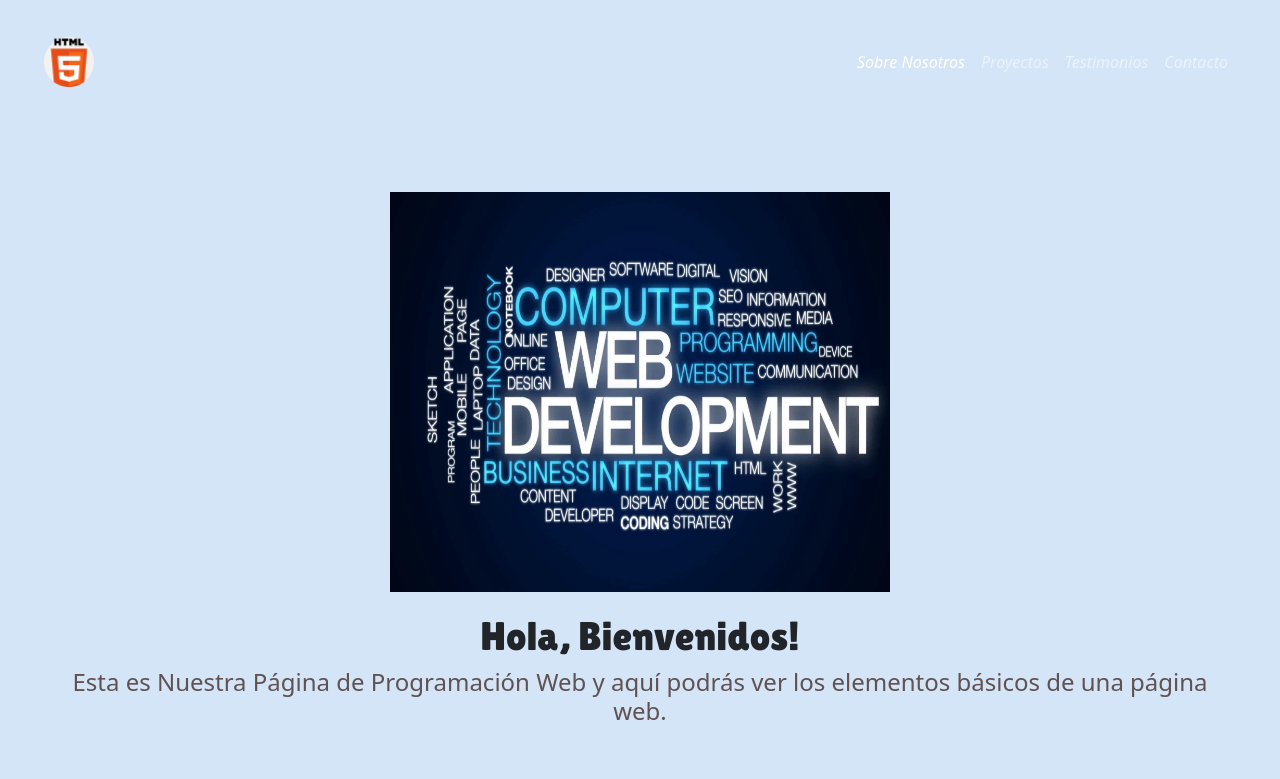
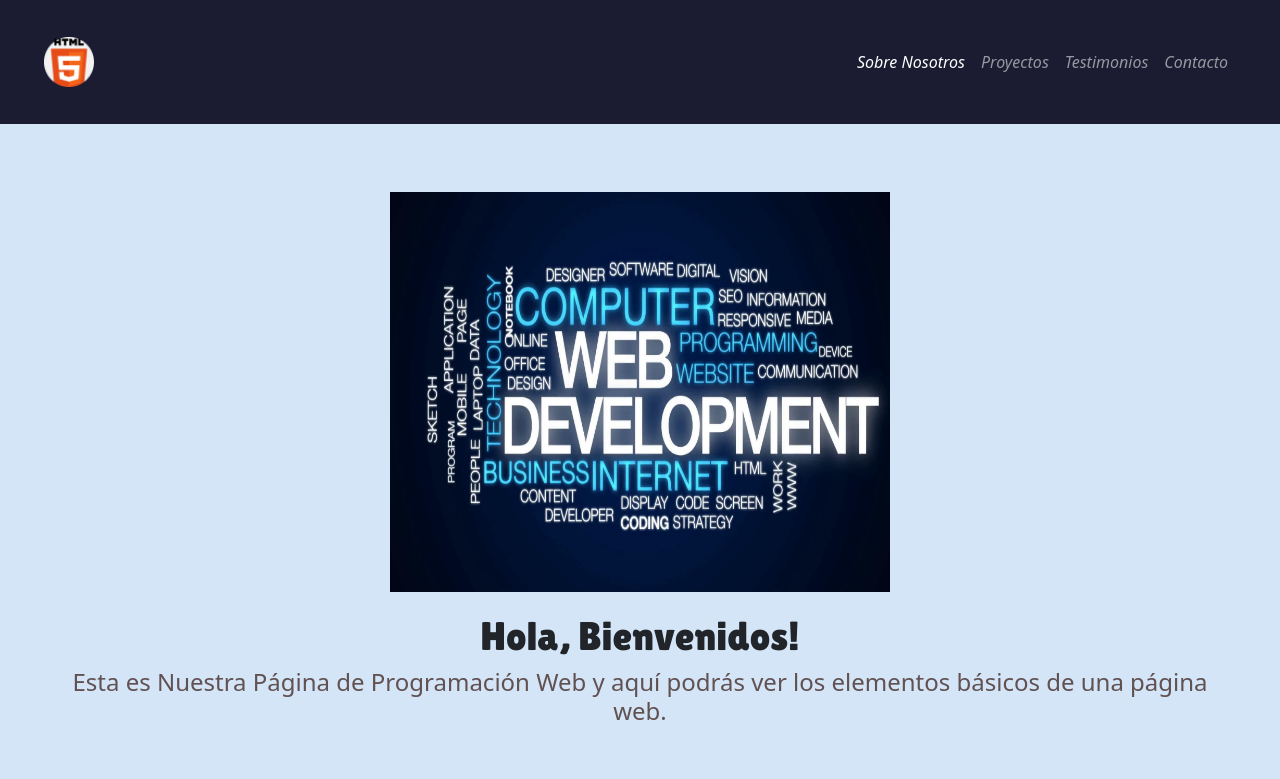
Before and after one commit to johannaerr/johannaerr.github.io, a plain HTML site: page index.html in a window 1280 px wide. Shown: the top 779 px of the page. Drawn offline with nearby package versions, Linux system fonts and the light colour scheme.

Commit message:
Add files via upload

```diff
--- a/style.css
+++ b/style.css
@@ -2,8 +2,10 @@
 
 .navbar {
     padding: 2rem;
-    background-color: #d3e5f7 ;
+    background-color: #dfdfdf ;
     font-style :oblique;
+
+    background-color: #1b1b32;
 }
 .navbar-collapse {
     align-items: center;
```
